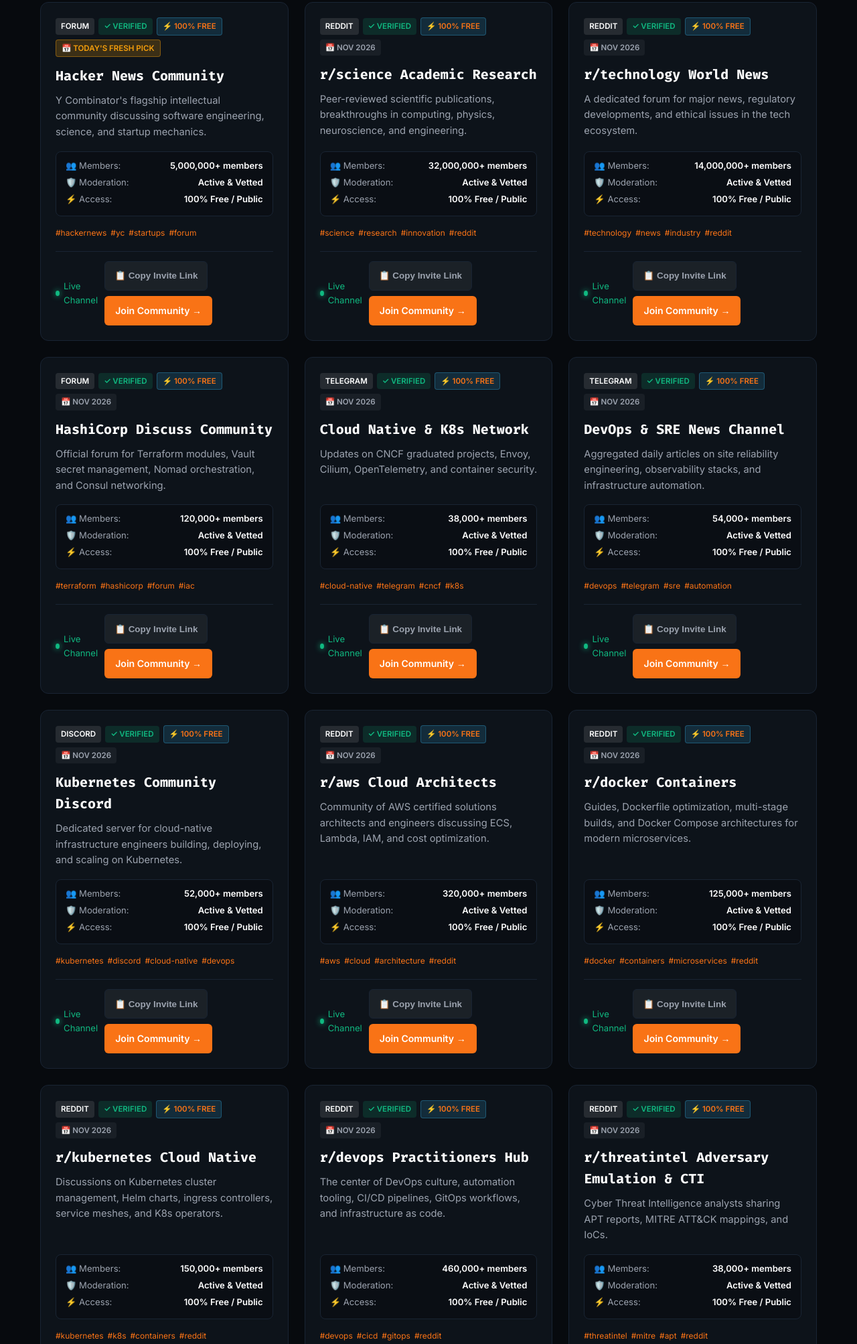
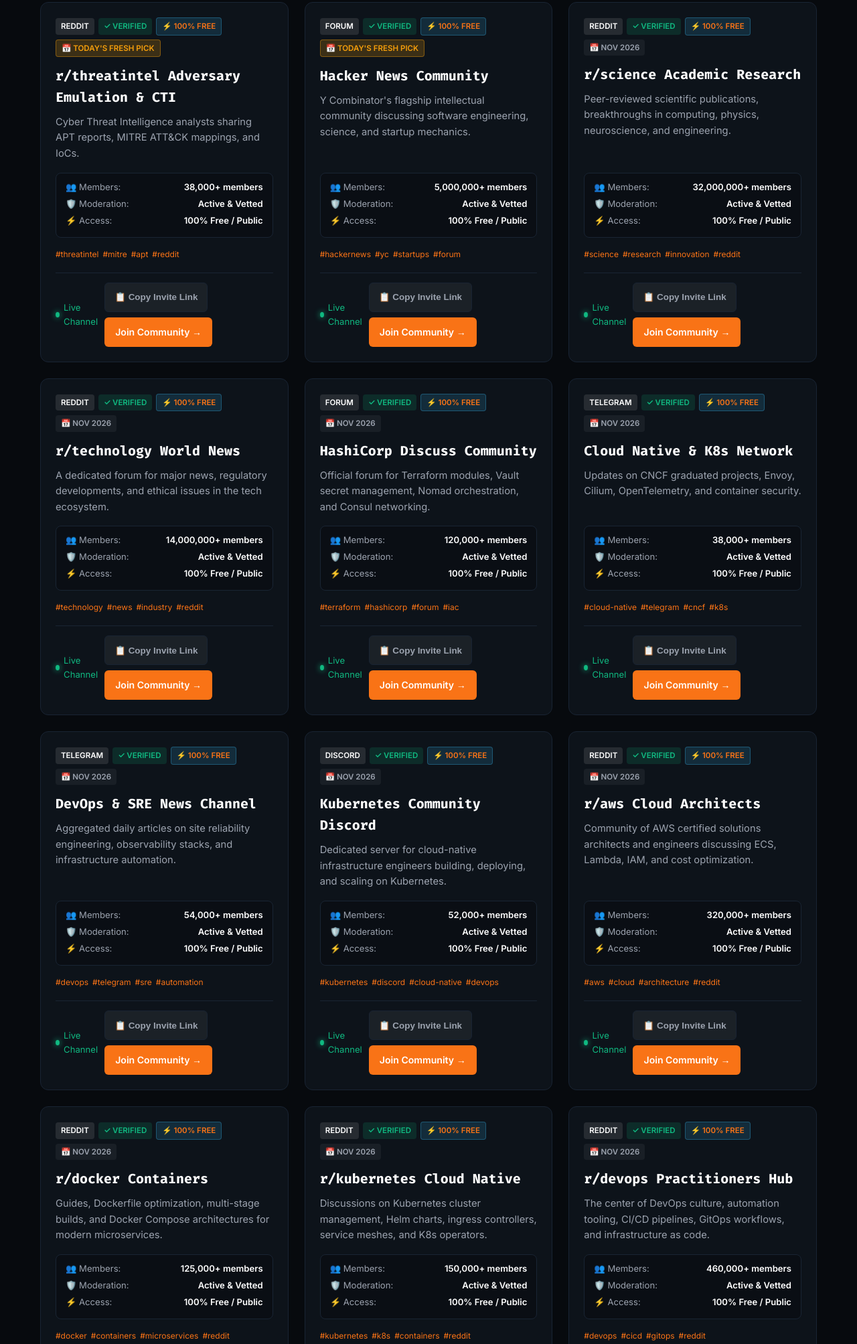
Before and after one commit to jibranpcccc/cyber-threat-intelligence-hub, a plain HTML site: page index.html in a window 1280 px wide. Shown: the part 1232-3239 px from the top of the page at 67% size. Drawn offline with Linux system fonts and the light colour scheme.

Commit message:
feat(replenishment): fresh community links added - 2026-11-18 [skip ci]

```diff
--- a/index.html
+++ b/index.html
@@ -148,86 +148,86 @@
           {
             "@type": "ListItem",
             "position": 1,
+            "name": "r/threatintel Adversary Emulation & CTI",
+            "description": "Cyber Threat Intelligence analysts sharing APT reports, MITRE ATT&CK mappings, and IoCs.",
+            "url": "https://www.reddit.com/r/threatintel/"
+          },
+          {
+            "@type": "ListItem",
+            "position": 2,
             "name": "Hacker News Community",
             "description": "Y Combinator's flagship intellectual community discussing software engineering, science, and startup mechanics.",
             "url": "https://news.ycombinator.com"
           },
           {
             "@type": "ListItem",
-            "position": 2,
+            "position": 3,
             "name": "r/science Academic Research",
             "description": "Peer-reviewed scientific publications, breakthroughs in computing, physics, neuroscience, and engineering.",
             "url": "https://www.reddit.com/r/science/"
           },
           {
             "@type": "ListItem",
-            "position": 3,
+            "position": 4,
             "name": "r/technology World News",
             "description": "A dedicated forum for major news, regulatory developments, and ethical issues in the tech ecosystem.",
             "url": "https://www.reddit.com/r/technology/"
           },
           {
             "@type": "ListItem",
-            "position": 4,
+            "position": 5,
             "name": "HashiCorp Discuss Community",
             "description": "Official forum for Terraform modules, Vault secret management, Nomad orchestration, and Consul networking.",
             "url": "https://discuss.hashicorp.com"
           },
           {
             "@type": "ListItem",
-            "position": 5,
+            "position": 6,
             "name": "Cloud Native & K8s Network",
             "description": "Updates on CNCF graduated projects, Envoy, Cilium, OpenTelemetry, and container security.",
             "url": "https://t.me/cloud_native_hub"
           },
           {
             "@type": "ListItem",
-            "position": 6,
+            "position": 7,
             "name": "DevOps & SRE News Channel",
             "description": "Aggregated daily articles on site reliability engineering, observability stacks, and infrastructure automation.",
             "url": "https://t.me/devops_channel"
           },
           {
             "@type": "ListItem",
-            "position": 7,
+            "position": 8,
             "name": "Kubernetes Community Discord",
             "description": "Dedicated server for cloud-native infrastructure engineers building, deploying, and scaling on Kubernetes.",
             "url": "https://discuss.kubernetes.io"
           },
           {
             "@type": "ListItem",
-            "position": 8,
+            "position": 9,
             "name": "r/aws Cloud Architects",
             "description": "Community of AWS certified solutions architects and engineers discussing ECS, Lambda, IAM, and cost optimization.",
             "url": "https://www.reddit.com/r/aws/"
           },
           {
             "@type": "ListItem",
-            "position": 9,
+            "position": 10,
             "name": "r/docker Containers",
             "description": "Guides, Dockerfile optimization, multi-stage builds, and Docker Compose architectures for modern microservices.",
             "url": "https://www.reddit.com/r/docker/"
           },
           {
             "@type": "ListItem",
-            "position": 10,
+            "position": 11,
             "name": "r/kubernetes Cloud Native",
             "description": "Discussions on Kubernetes cluster management, Helm charts, ingress controllers, service meshes, and K8s operators.",
             "url": "https://www.reddit.com/r/kubernetes/"
           },
           {
             "@type": "ListItem",
-            "position": 11,
+            "position": 12,
             "name": "r/devops Practitioners Hub",
             "description": "The center of DevOps culture, automation tooling, CI/CD pipelines, GitOps workflows, and infrastructure as code.",
             "url": "https://www.reddit.com/r/devops/"
-          },
-          {
-            "@type": "ListItem",
-            "position": 12,
-            "name": "r/threatintel Adversary Emulation & CTI",
-            "description": "Cyber Threat Intelligence analysts sharing APT reports, MITRE ATT&CK mappings, and IoCs.",
-            "url": "https://www.reddit.com/r/threatintel/"
           },
           {
             "@type": "ListItem",
@@ -617,7 +617,31 @@
         </div>
         <div id="vetted-communities" class="grid">
 
-        <div id="community-card-1" class="card" data-platform="forum" data-category="computer science & startups">
+        <div id="community-card-1" class="card" data-platform="reddit" data-category="threat intel">
+            <div class="card-header">
+                <span class="badge badge-platform">Reddit</span>
+                <span class="badge badge-verified">✓ Verified</span>
+                <span class="badge badge-free">⚡ 100% Free</span>
+                <span class="badge badge-date" style="background: rgba(245, 158, 11, 0.2); color: #f59e0b; border: 1px solid rgba(245, 158, 11, 0.4); font-weight: 700;">📅 Today's Fresh Pick</span>
+            </div>
+            <h3 class="card-title">r/threatintel Adversary Emulation & CTI</h3>
+            <p class="card-desc">Cyber Threat Intelligence analysts sharing APT reports, MITRE ATT&CK mappings, and IoCs.</p>
+            <div class="spec-matrix">
+                <div class="spec-row"><span>👥 Members:</span> <strong>38,000+ members</strong></div>
+                <div class="spec-row"><span>🛡️ Moderation:</span> <strong>Active & Vetted</strong></div>
+                <div class="spec-row"><span>⚡ Access:</span> <strong>100% Free / Public</strong></div>
+            </div>
+            <div class="tags-row"><span class="tag">#threatintel</span><span class="tag">#mitre</span><span class="tag">#apt</span><span class="tag">#reddit</span></div>
+            <div class="card-footer">
+                <span class="activity-pulse"><span class="pulse-dot"></span> Live Channel</span>
+                <div class="card-actions">
+                    <button class="btn-copy-invite" onclick="copyInviteLink(event, 'https://www.reddit.com/r/threatintel/')">📋 Copy Invite Link</button>
+                    <a href="https://www.reddit.com/r/threatintel/" target="_blank" rel="noopener noreferrer" class="btn-join">Join Community →</a>
+                </div>
+            </div>
+        </div>
+
+        <div id="community-card-2" class="card" data-platform="forum" data-category="computer science & startups">
             <div class="card-header">
                 <span class="badge badge-platform">Forum</span>
                 <span class="badge badge-verified">✓ Verified</span>
@@ -641,7 +665,7 @@
             </div>
         </div>
 
-        <div id="community-card-2" class="card" data-platform="reddit" data-category="science & innovation">
+        <div id="community-card-3" class="card" data-platform="reddit" data-category="science & innovation">
             <div class="card-header">
                 <span class="badge badge-platform">Reddit</span>
                 <span class="badge badge-verified">✓ Verified</span>
@@ -665,7 +689,7 @@
             </div>
         </div>
 
-        <div id="community-card-3" class="card" data-platform="reddit" data-category="tech news">
+        <div id="community-card-4" class="card" data-platform="reddit" data-category="tech news">
             <div class="card-header">
                 <span class="badge badge-platform">Reddit</span>
                 <span class="badge badge-verified">✓ Verified</span>
@@ -689,7 +713,7 @@
             </div>
         </div>
 
-        <div id="community-card-4" class="card" data-platform="forum" data-category="infrastructure as code">
+        <div id="community-card-5" class="card" data-platform="forum" data-category="infrastructure as code">
             <div class="card-header">
                 <span class="badge badge-platform">Forum</span>
                 <span class="badge badge-verified">✓ Verified</span>
@@ -713,7 +737,7 @@
             </div>
         </div>
 
-        <div id="community-card-5" class="card" data-platform="telegram" data-category="cloud native">
+        <div id="community-card-6" class="card" data-platform="telegram" data-category="cloud native">
             <div class="card-header">
                 <span class="badge badge-platform">Telegram</span>
                 <span class="badge badge-verified">✓ Verified</span>
@@ -737,7 +761,7 @@
             </div>
         </div>
 
-        <div id="community-card-6" class="card" data-platform="telegram" data-category="devops & sre">
+        <div id="community-card-7" class="card" data-platform="telegram" data-category="devops & sre">
             <div class="card-header">
                 <span class="badge badge-platform">Telegram</span>
                 <span class="badge badge-verified">✓ Verified</span>
@@ -761,7 +785,7 @@
             </div>
         </div>
 
-        <div id="community-card-7" class="card" data-platform="discord" data-category="container orchestration">
+        <div id="community-card-8" class="card" data-platform="discord" data-category="container orchestration">
             <div class="card-header">
                 <span class="badge badge-platform">Discord</span>
                 <span class="badge badge-verified">✓ Verified</span>
@@ -785,7 +809,7 @@
             </div>
         </div>
 
-        <div id="community-card-8" class="card" data-platform="reddit" data-category="cloud architecture">
+        <div id="community-card-9" class="card" data-platform="reddit" data-category="cloud architecture">
             <div class="card-header">
                 <span class="badge badge-platform">Reddit</span>
                 <span class="badge badge-verified">✓ Verified</span>
@@ -809,7 +833,7 @@
             </div>
         </div>
 
-        <div id="community-card-9" class="card" data-platform="reddit" data-category="containers">
+        <div id="community-card-10" class="card" data-platform="reddit" data-category="containers">
             <div class="card-header">
                 <span class="badge badge-platform">Reddit</span>
                 <span class="badge badge-verified">✓ Verified</span>
@@ -833,7 +857,7 @@
             </div>
         </div>
 
-        <div id="community-card-10" class="card" data-platform="reddit" data-category="container orchestration">
+        <div id="community-card-11" class="card" data-platform="reddit" data-category="container orchestration">
             <div class="card-header">
                 <span class="badge badge-platform">Reddit</span>
                 <span class="badge badge-verified">✓ Verified</span>
@@ -857,7 +881,7 @@
             </div>
         </div>
 
-        <div id="community-card-11" class="card" data-platform="reddit" data-category="devops & ci/cd">
+        <div id="community-card-12" class="card" data-platform="reddit" data-category="devops & ci/cd">
             <div class="card-header">
                 <span class="badge badge-platform">Reddit</span>
                 <span class="badge badge-verified">✓ Verified</span>
@@ -877,30 +901,6 @@
                 <div class="card-actions">
                     <button class="btn-copy-invite" onclick="copyInviteLink(event, 'https://www.reddit.com/r/devops/')">📋 Copy Invite Link</button>
                     <a href="https://www.reddit.com/r/devops/" target="_blank" rel="noopener noreferrer" class="btn-join">Join Community →</a>
-                </div>
-            </div>
-        </div>
-
-        <div id="community-card-12" class="card" data-platform="reddit" data-category="threat intel">
-            <div class="card-header">
-                <span class="badge badge-platform">Reddit</span>
-                <span class="badge badge-verified">✓ Verified</span>
-                <span class="badge badge-free">⚡ 100% Free</span>
-                <span class="badge badge-date">📅 Nov 2026</span>
-            </div>
-            <h3 class="card-title">r/threatintel Adversary Emulation & CTI</h3>
-            <p class="card-desc">Cyber Threat Intelligence analysts sharing APT reports, MITRE ATT&CK mappings, and IoCs.</p>
-            <div class="spec-matrix">
-                <div class="spec-row"><span>👥 Members:</span> <strong>38,000+ members</strong></div>
-                <div class="spec-row"><span>🛡️ Moderation:</span> <strong>Active & Vetted</strong></div>
-                <div class="spec-row"><span>⚡ Access:</span> <strong>100% Free / Public</strong></div>
-            </div>
-            <div class="tags-row"><span class="tag">#threatintel</span><span class="tag">#mitre</span><span class="tag">#apt</span><span class="tag">#reddit</span></div>
-            <div class="card-footer">
-                <span class="activity-pulse"><span class="pulse-dot"></span> Live Channel</span>
-                <div class="card-actions">
-                    <button class="btn-copy-invite" onclick="copyInviteLink(event, 'https://www.reddit.com/r/threatintel/')">📋 Copy Invite Link</button>
-                    <a href="https://www.reddit.com/r/threatintel/" target="_blank" rel="noopener noreferrer" class="btn-join">Join Community →</a>
                 </div>
             </div>
         </div>
```
Also changed, not shown: data/groups.json (+20 -19 lines), feed.xml (+9 -9 lines).
